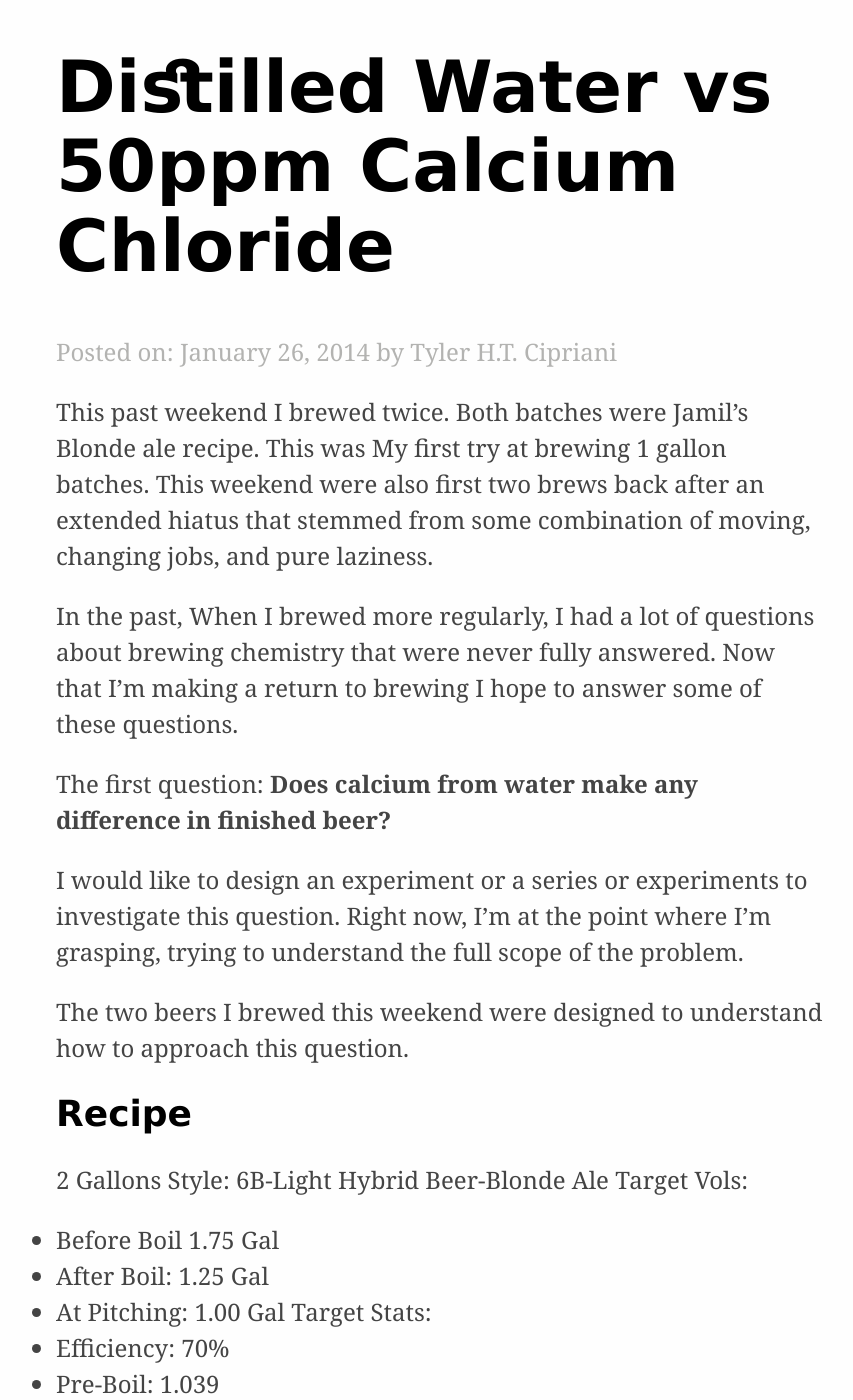
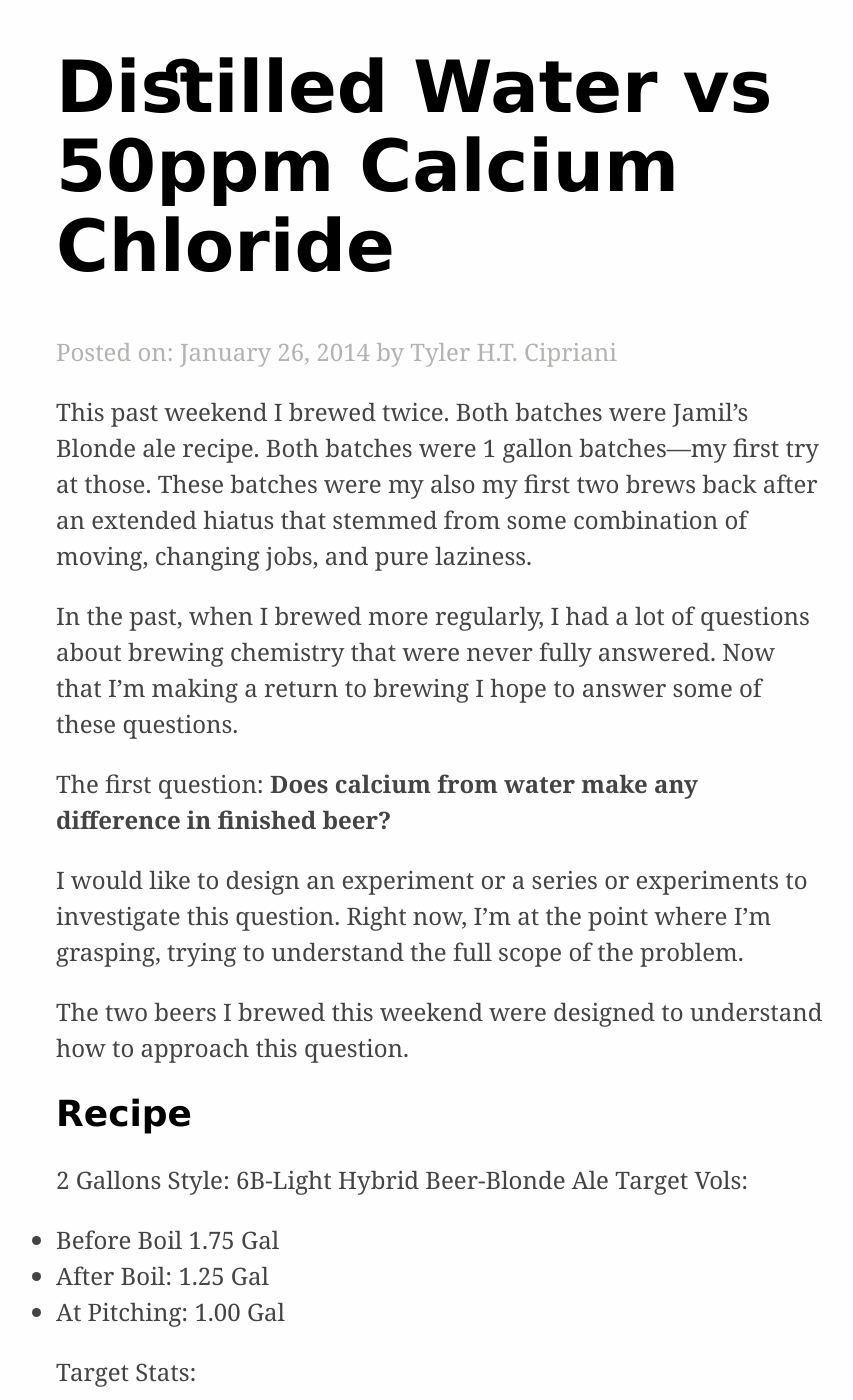
Before and after one commit to thcipriani/brewing, a Jekyll site: the page built from _posts/2014-01-26-distilled-water-vs-50ppm-calcium.md, in a window 1280 px wide and 1400 px high. Shown: the whole window, without its empty margins (200-1053 px from the left). Built offline with Jekyll 4.4.1, drawn with Linux system fonts in a browser that asks for light colours; nearby versions of some CDN libraries; Markdown is read by kramdown in place of the engine named in the settings; comment, search, counter and statistics services are not loaded; some of the changed text lies outside the part shown.

Commit message:
Fix first paragraph

```diff
--- a/_posts/2014-01-26-distilled-water-vs-50ppm-calcium.md
+++ b/_posts/2014-01-26-distilled-water-vs-50ppm-calcium.md
@@ -4,11 +4,11 @@ title: Distilled Water vs 50ppm Calcium Chloride
 ---
 
 This past weekend I brewed twice. Both batches were Jamil's Blonde ale recipe.
-This was My first try at brewing 1 gallon batches. This weekend were also
-first two brews back after an extended hiatus that stemmed from some
+Both batches were 1 gallon batches&mdash;my first try at those. These batches
+were my also my first two brews back after an extended hiatus that stemmed from some
 combination of moving, changing jobs, and pure laziness.
 
-In the past, When I brewed more regularly, I had a lot of questions about
+In the past, when I brewed more regularly, I had a lot of questions about
 brewing chemistry that were never fully answered. Now that I'm making a
 return to brewing I hope to answer some of these questions.
 
@@ -27,9 +27,11 @@ Recipe
 2 Gallons
 Style: 6B-Light Hybrid Beer-Blonde Ale
 Target Vols:
+
   * Before Boil  1.75 Gal
   * After Boil:  1.25 Gal
   * At Pitching: 1.00 Gal
+
 Target Stats:
   * Efficiency: 70%
   * Pre-Boil: 1.039
@@ -37,12 +39,17 @@ Target Stats:
   * Mash Temp: 152&deg;F
   * Mash Time: 60 Minutes
   * Boil Time: 60 Minutes
+
 Fermentables:
   * 2.5 lbs Rahr 2-Row
   * 2 oz Briess Crystal 15
+
 Hops:
+
   * 7 grams US Fuggles
+
 Yeast:
+
   * 2 grams Safale US-05
 
 Prep Work
```
